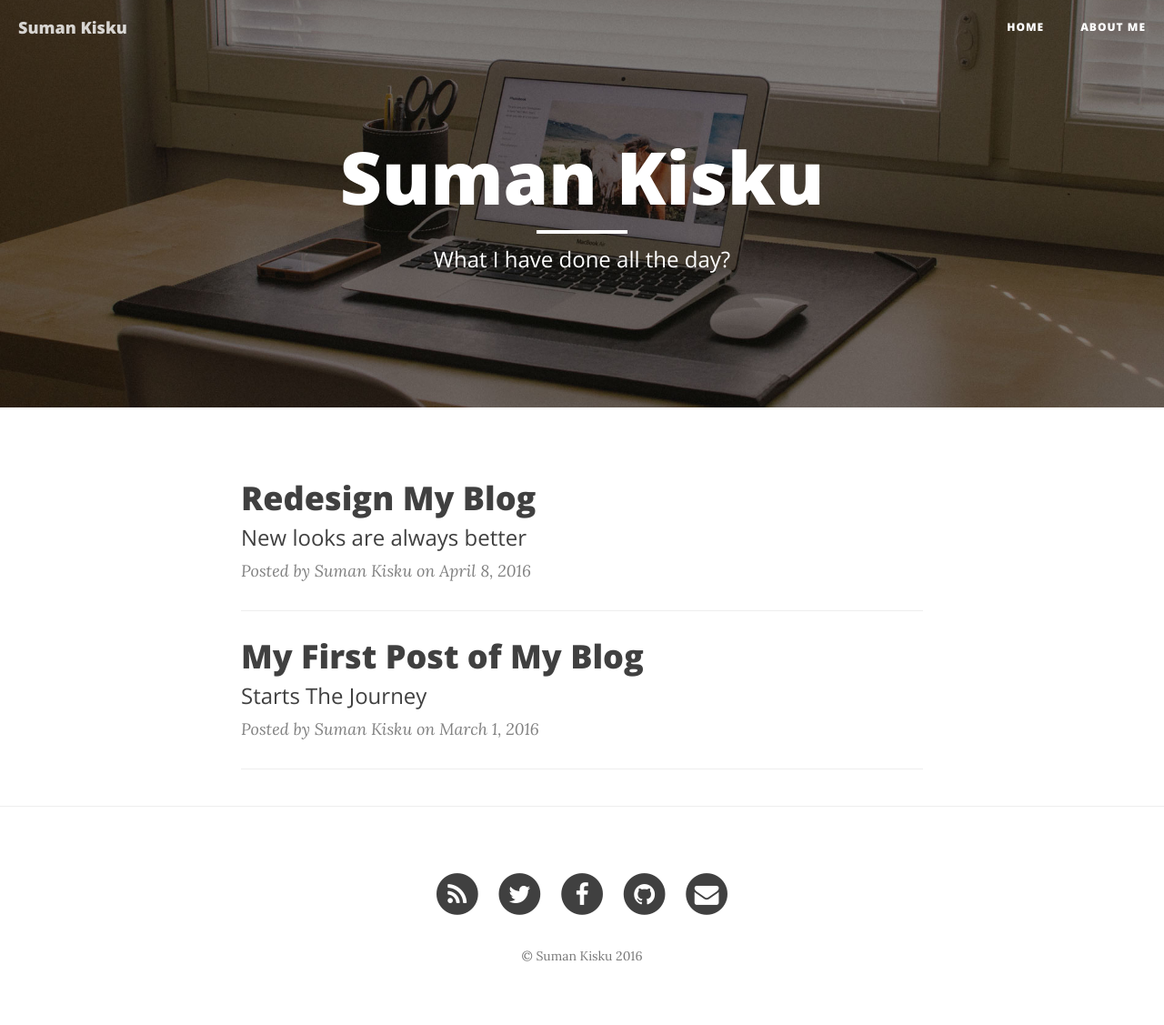
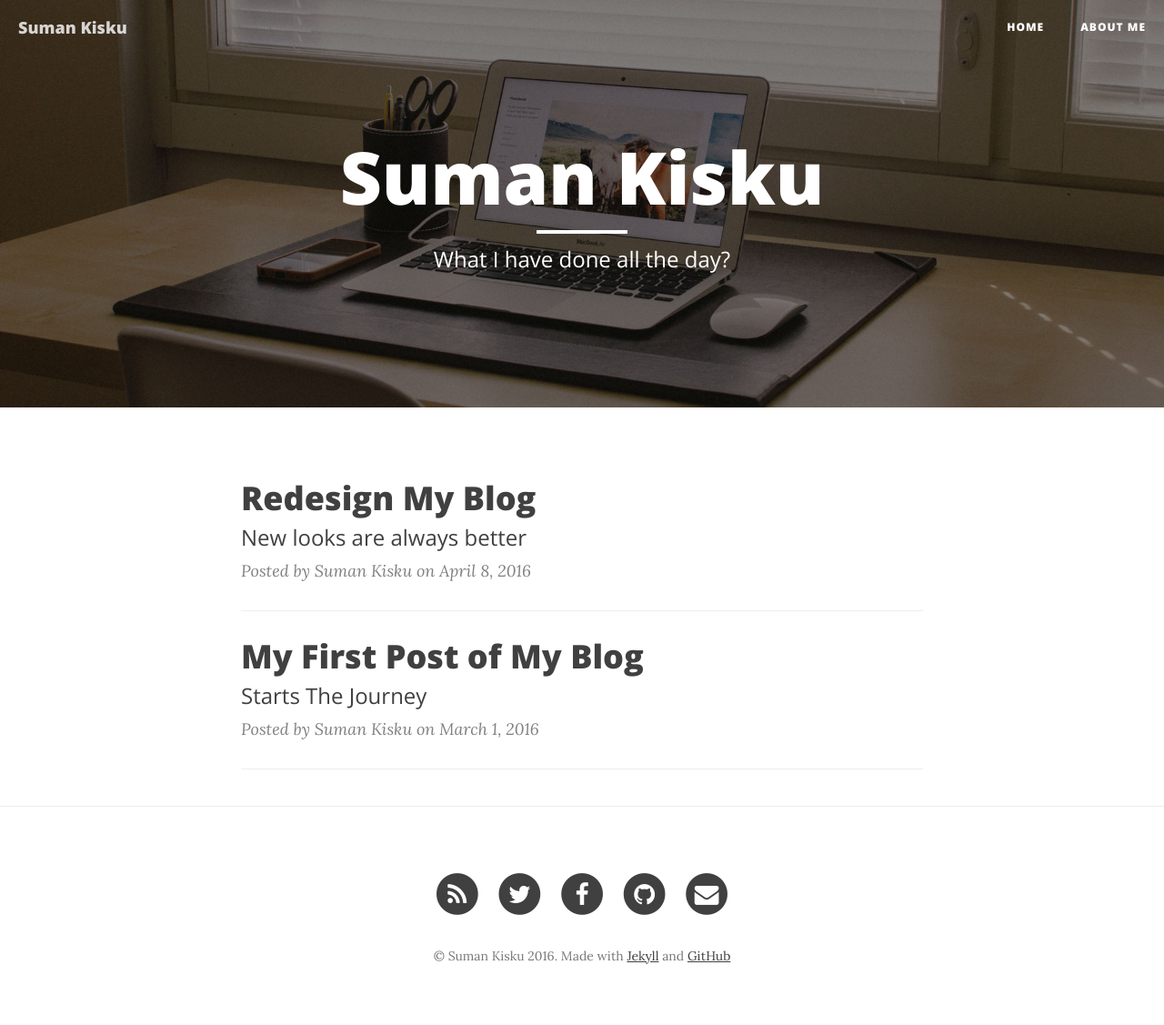
Before and after one commit to SumanKisku/sumankisku.github.io, a Jekyll site: the page built from index.html, in a window 1280 px wide. Shown: the whole page at 91% size. Built offline with Jekyll 4.4.1, drawn with Linux system fonts in a browser that asks for light colours; nearby versions of some CDN libraries; the list of posts is cut into pages by our own code.

Commit message:
Change footer

```diff
--- a/_includes/footer.html
+++ b/_includes/footer.html
@@ -53,7 +53,7 @@
                     </li>
                     {% endif %}
                 </ul>
-                <p class="copyright text-muted">&copy; {{ site.copyright_name }} {{ site.time | date: '%Y' }}</p>
+                <p class="copyright text-muted">&copy; {{ site.copyright_name }} {{ site.time | date: '%Y' }}. Made with <a href="https://jekyllrb.com/">Jekyll</a> and <a href="https://pages/github.com/">GitHub</a></p>
             </div>
         </div>
     </div>
```
